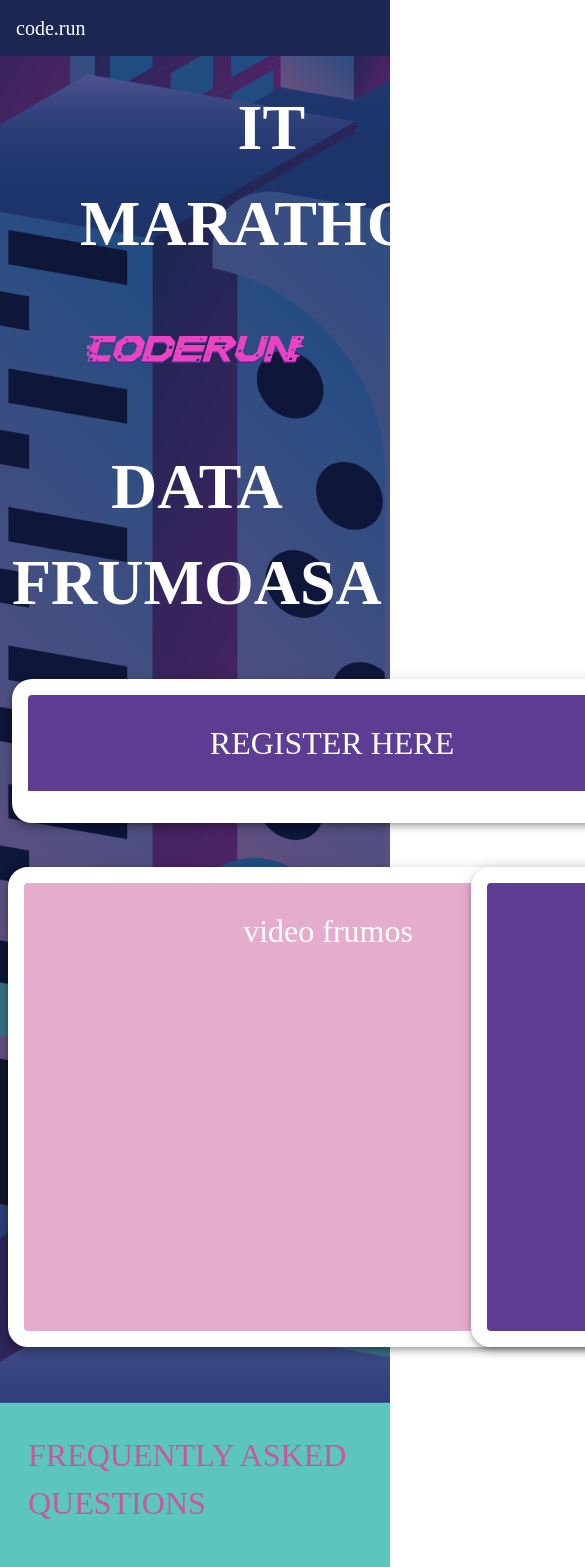
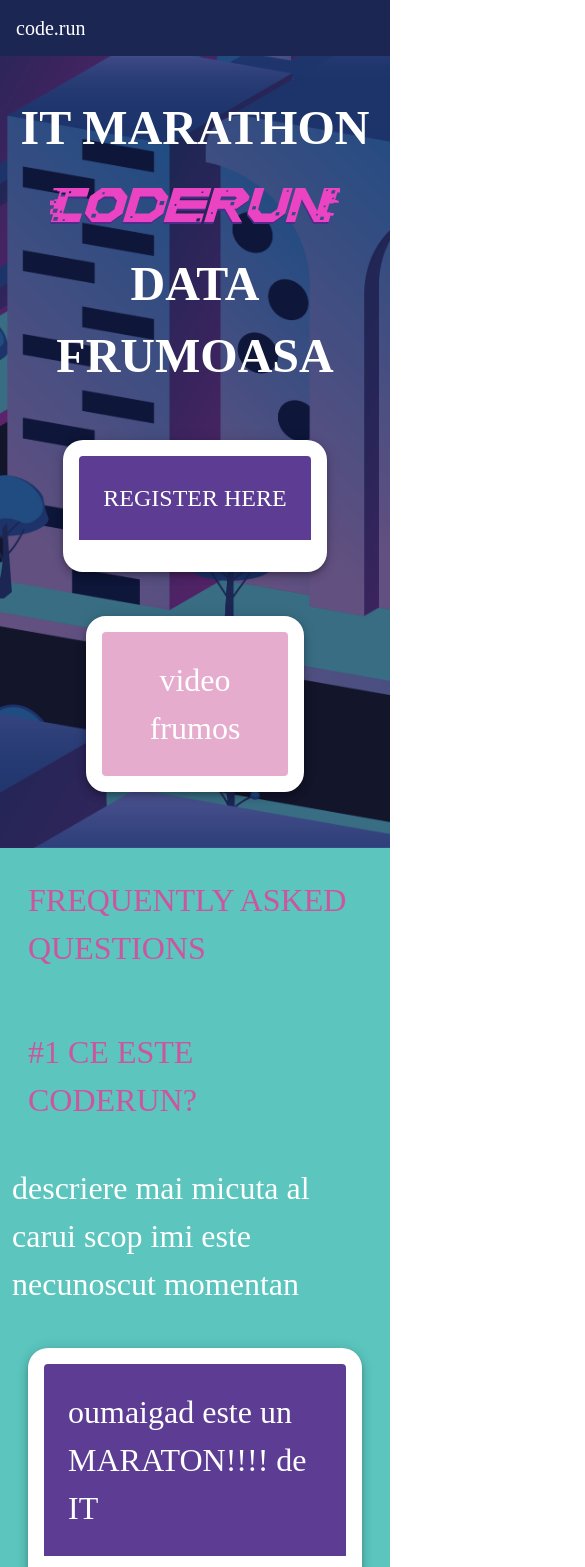
Before and after one commit to bestcluj/coderun-2024, a Vue app: page / in a window 390 px wide. Shown: the top 1567 px of the page, 585 px wide, since content can reach past the window. Built offline with nearby package versions, Linux system fonts and the light colour scheme.

Commit message:
almost fully responsive

```diff
--- a/src/components/nav-bar.vue
+++ b/src/components/nav-bar.vue
@@ -1,5 +1,5 @@
 <template>
-  <v-app-bar class="navigation" absolute fixed floating flat color="#1b2653">
+  <v-app-bar class="navigation" absolute floating flat color="#1b2653">
     <v-app-bar-title>
       <router-link to="/" class="white--text links">
         code.run
--- a/src/views/HomeView.vue
+++ b/src/views/HomeView.vue
@@ -4,13 +4,13 @@
       <!--    navigation bar-->
       <NavBar />
       <!--    first block of content-->
-      <v-row>
-        <v-col class="font columns" align-self="center">
+      <v-row class="ma-0">
+        <v-col class="font columns" align-self="center" style="margin-top: 5rem;">
           <h1>IT MARATHON</h1>
         </v-col>
       </v-row>
       <v-row>
-        <v-col align-self="center" class="columns ma-10">
+        <v-col align-self="center" class="columns ma-lg-8 ma-sm-0 pa-0">
           <v-img src="../assets/coderun.svg" max-height="70%" max-width="70%" style="object-position: center" ></v-img>
         </v-col>
       </v-row>
@@ -19,26 +19,30 @@
           <h1>DATA FRUMOASA</h1>
         </v-col>
       </v-row>
+
       <!--    register button-->
-      <v-row style="display: flex; align-items: center; justify-items: center">
+      <v-row justify="center">
         <v-col class="font columns ma-3">
-          <v-card outlined link dark class="pa-6 elevation-5" color="#5d3d94" min-width="40rem"
+          <v-card outlined link dark class="pa-6 elevation-5" color="#5d3d94"
                   style="border-color: #ffffff; border-bottom-width: 2rem; border-top-width: 1rem;border-right-width: 1rem;border-left-width: 1rem; border-radius:20px">
             REGISTER HERE</v-card>
         </v-col>
       </v-row>
       <!--    sectiune video-->
 
-      <v-row class="mt-lg-16 pb-12">
+      <v-row justify="center" class="mt-lg-16 pb-12">
         <v-col class="columns-video ma-2" cols="7">
-          <v-card outlined dark class="pa-6 elevation-5 ml-lg-4" color="#e6acce" min-width="40rem" min-height="30rem"
+          <v-card outlined dark class="pa-6 elevation-5" color="#e6acce"
                   style="border-color: #ffffff; border-width: 1rem; border-radius:20px; font-family: radio stars;">
             video frumos</v-card>
         </v-col>
-        <v-col class="columns-video ma-2 ml-10" cols="2">
-          <v-card outlined dark class="pa-6 elevation-5" color="#5d3d94" min-width="40rem" min-height="30rem"
-                  style="border-color: #ffffff; border-width: 1rem; border-radius:20px; font-family: radio stars;">
-            descriere sucara</v-card></v-col>
+<!--        <v-col class="columns-video ma-2 ml-10" cols="2">-->
+<!--          <v-card outlined dark class="pa-6 elevation-5" color="#5d3d94"-->
+<!--                  style="border-color: #ffffff; border-width: 1rem; border-radius:20px; font-family: radio stars;">-->
+<!--            <v-card-title>-->
+<!--              descriere sucara-->
+<!--            </v-card-title>-->
+<!--            </v-card></v-col>-->
 
       </v-row>
     </v-row>
@@ -71,7 +75,7 @@
 
     <v-row class="section-2 ma-0">
       <v-col class="font-ans ma-4">
-        <v-card outlined dark class="pa-6 elevation-5" color="#5d3d94" min-width="40rem"
+        <v-card outlined dark class="pa-6 elevation-5" color="#5d3d94"
                 style="border-color: #ffffff; border-bottom-width: 2rem; border-top-width: 1rem;border-right-width: 1rem;border-left-width: 1rem; border-radius:20px">
           oumaigad este un MARATON!!!! de IT</v-card>
       </v-col>
@@ -95,7 +99,7 @@
 
     <v-row class="section-2 ma-0">
       <v-col class="font-ans ma-4">
-        <v-card outlined dark class="pa-6 elevation-5" color="#5d3d94" min-width="40rem"
+        <v-card outlined dark class="pa-6 elevation-5" color="#5d3d94"
                 style="border-color: #ffffff; border-bottom-width: 2rem; border-top-width: 1rem;border-right-width: 1rem;border-left-width: 1rem; border-radius:20px">
           DOAR OAMENI COOL</v-card>
       </v-col>
@@ -119,7 +123,7 @@
 
     <v-row class="section-2 ma-0">
       <v-col class="font-ans ma-4">
-        <v-card outlined dark class="pa-6 elevation-5" color="#5d3d94" min-width="40rem"
+        <v-card outlined dark class="pa-6 elevation-5" color="#5d3d94"
                 style="border-color: #ffffff; border-bottom-width: 2rem; border-top-width: 1rem;border-right-width: 1rem;border-left-width: 1rem; border-radius:20px">
           OIL UP BBYGIRL</v-card>
       </v-col>
@@ -188,10 +192,11 @@
 }
 
 .columns{
-  margin: 5rem;
+  /*margin-top: 5rem;*/
+  margin-right:0 !important;
   margin-bottom: 0;
   text-align: center;
-  font-size: xx-large;
+  font-size: x-large;
   align-content:center;
   justify-content: center;
   align-items:center;
```
